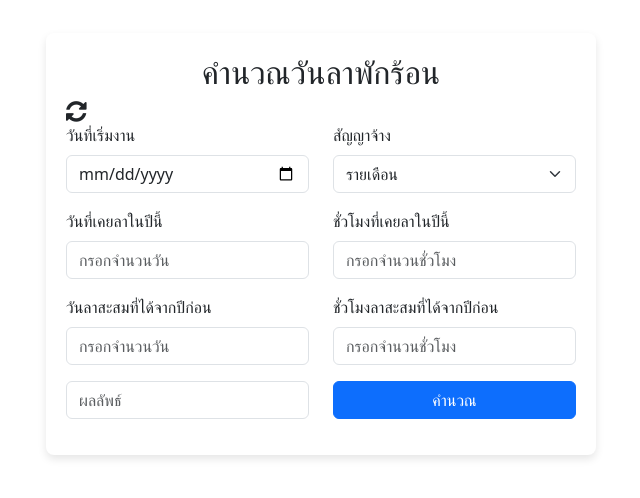
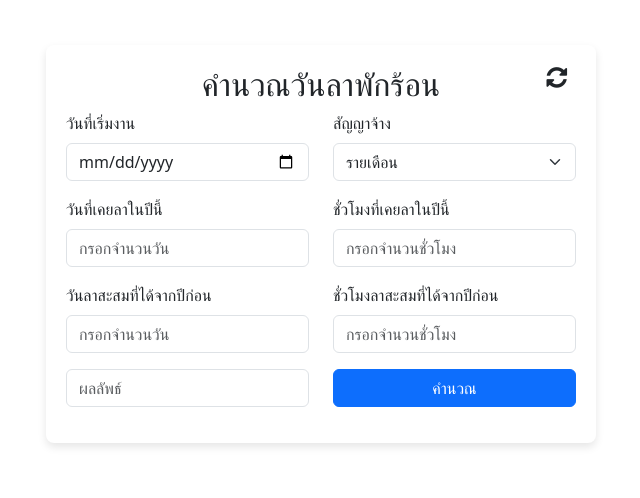
Before and after one commit to Thar2022/calculate-vacation-leave, a website: page public/index.html in a window 1280 px wide. Shown: the part 156-654 px from the top of the page, without its empty margins (319-959 px from the left). Drawn offline with nearby package versions, Linux system fonts and the light colour scheme.

Commit message:
add style .icon refresh

```diff
--- a/public/styles.css
+++ b/public/styles.css
@@ -21,9 +21,9 @@ html {
 .header-refresh {
   position: relative;
 }
-/* .fa.fa-refresh {
+.fa.fa-refresh {
   position: absolute;
   left:90% ;
   width: 1px;
   cursor: pointer;
-}   */
+}
```
